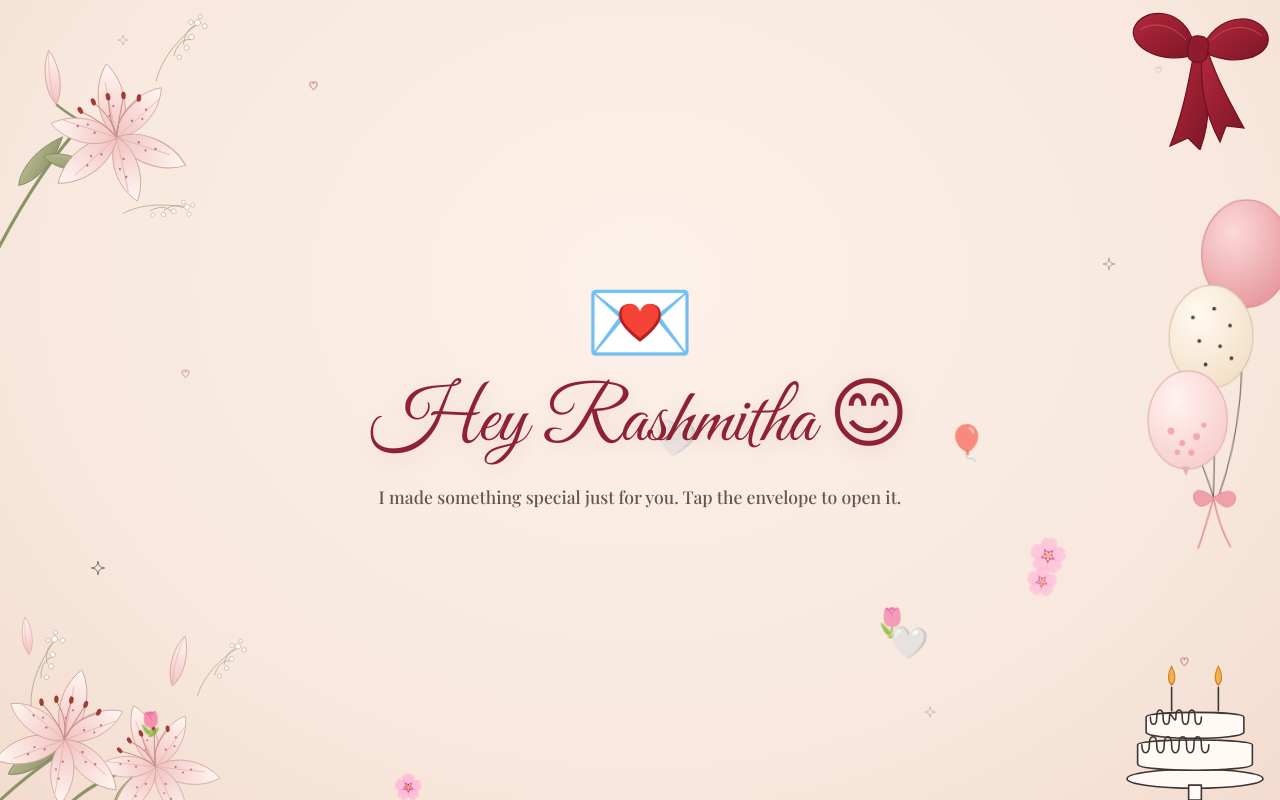
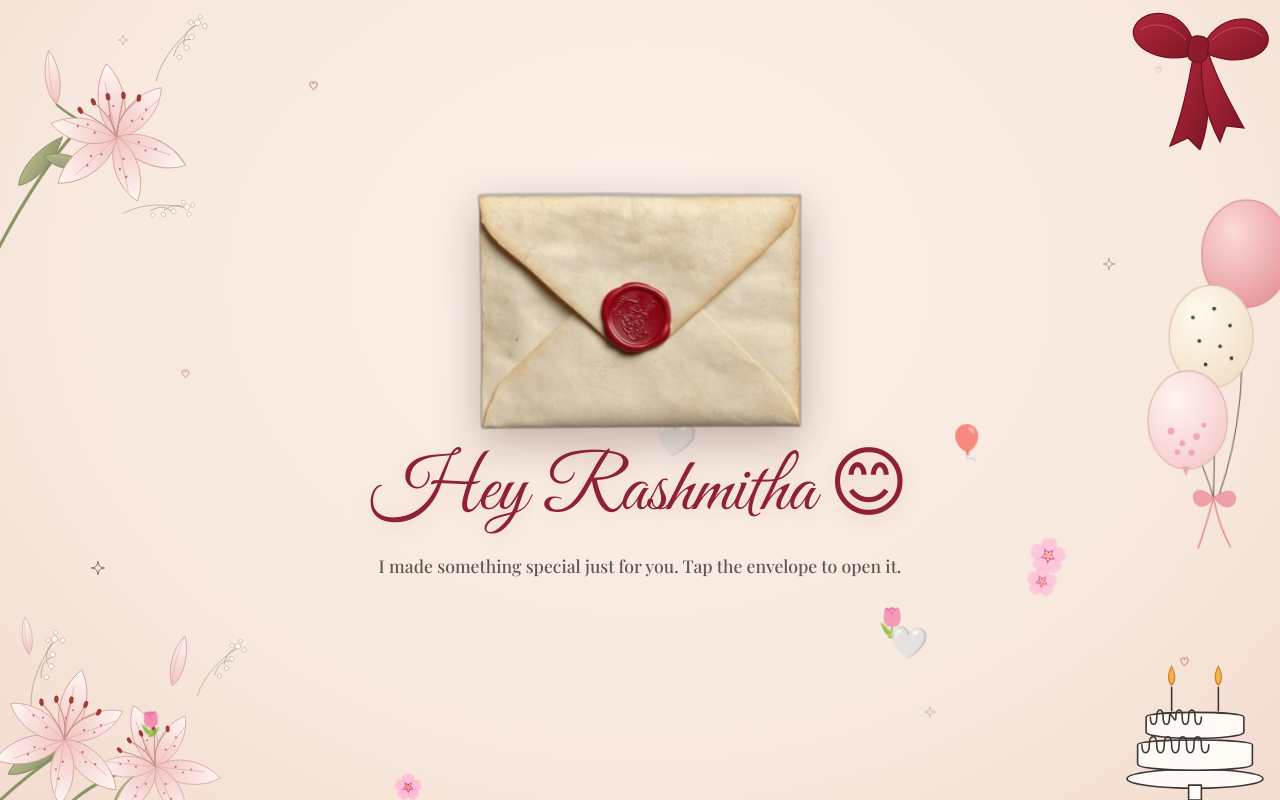
Before and after one commit to adithyals/surprise-for-you, a plain HTML site: page index.html in a window 1280 px wide. Drawn offline with nearby package versions, Linux system fonts and the light colour scheme; a web font is replaced by a local one.

Commit message:
Use wax-seal envelope on first page and Continue button
Co-Authored-By: Claude Sonnet 5.5 <noreply@anthropic.com>
Claude-Session: https://claude.ai/code/session_01JHJJcNN1WigQCLhPgRmBLg

```diff
--- a/index.html
+++ b/index.html
@@ -41,6 +41,10 @@ button.btn:hover{transform:scale(1.07)}
 @media(max-width:600px){section:not(#s2){padding-top:92px;padding-bottom:96px}}
 @media(min-width:601px){.d.bln{top:24%}}
 
+.env{width:min(66vw,320px);height:auto;cursor:pointer;margin-bottom:10px;filter:drop-shadow(0 14px 22px rgba(80,40,30,.35));animation:envbeat 1.8s ease-in-out infinite;-webkit-tap-highlight-color:transparent}
+@keyframes envbeat{0%,100%{transform:scale(1) rotate(-1.5deg)}50%{transform:scale(1.06) rotate(1.5deg)}}
+.mini-env{width:34px;height:auto;vertical-align:middle;margin-left:6px;position:relative;top:-1px;filter:drop-shadow(0 2px 3px rgba(0,0,0,.3))}
+@media(prefers-reduced-motion:reduce){.env{animation:none}}
 /* ===== POSTER PAGE ===== */
 #s2{padding:16px}
 .poster{position:relative;width:min(100%,440px);height:min(calc(100vh - 32px),800px);border-radius:28px;overflow:hidden;background:#f3d6c3;box-shadow:0 25px 70px rgba(80,50,40,.35)}
@@ -168,7 +172,7 @@ canvas{position:fixed;inset:0;pointer-events:none;z-index:50}
 
 <!-- 1. INTRO -->
 <section id="s1" class="active">
-  <div class="heart-big" id="open">💌</div>
+  <img class="env" id="open" src="images/envelope.png" alt="Sealed envelope. Tap to open" onerror="this.replaceWith(Object.assign(document.createElement('div'),{className:'heart-big',id:'open',textContent:'💌'}));bindOpen()">
   <h1 id="introTitle">Hey 😊</h1>
   <p class="sub">I made something special just for you. Tap the envelope to open it.</p>
 </section>
@@ -198,7 +202,7 @@ canvas{position:fixed;inset:0;pointer-events:none;z-index:50}
       <div class="happy">Happy</div>
       <div class="bday">BIRTHDAY</div>
       <div class="pname" id="pname">Gurl</div>
-      <button class="btn pbtn" id="next2">Continue 💌</button>
+      <button class="btn pbtn" id="next2">Continue <img class="mini-env" src="images/envelope.png" alt="" onerror="this.replaceWith('💌')"></button>
     </div>
   </div>
 </section>
@@ -338,7 +342,8 @@ function isCutout(img){
 })();
 
 /* step 1 -> 2 */
-$("open").onclick=()=>{ if(CONFIG.song) song.play().catch(()=>{}); burst(120); go(2); };
+function bindOpen(){ $("open").onclick=()=>{ if(CONFIG.song) song.play().catch(()=>{}); burst(120); go(2); }; }
+bindOpen();
 $("next2").onclick=()=>{ go(3); type(); };
 
 /* typewriter */
```
Also changed, not shown: images/envelope.png (added).
